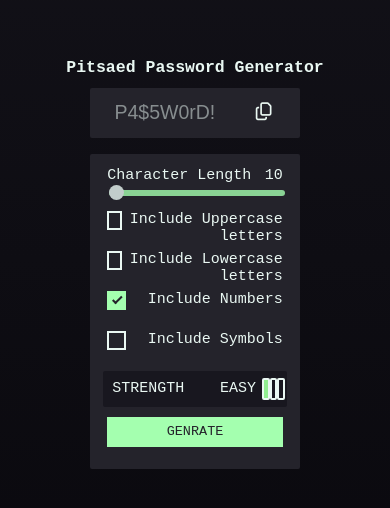
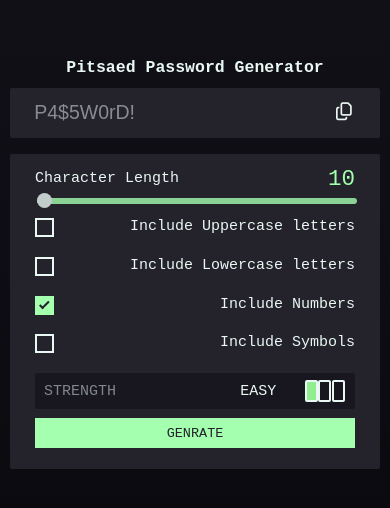
Before and after one commit to lordPitsaed/lordpitsaed.space, a plain HTML site: page passwordGenerator/index.html in a window 390 px wide. Shown: the part 164-672 px from the top of the page. Drawn offline with nearby package versions, Linux system fonts and the light colour scheme.

Commit message:
added more responsiveness fixed font for range value fixed output font

```diff
--- a/passwordGenerator/index.html
+++ b/passwordGenerator/index.html
@@ -11,6 +11,7 @@
     <link rel="shortcut icon" href="favicon.ico" type="image/x-icon">
 </head>
 <body>
+    <div class="wrapper">
         <h1 class="header">Pitsaed Password Generator</h1>
         <div class="password-output">
             <input type="text" value="P4$5W0rD!" id="output" readonly class="inactive">
@@ -44,7 +45,7 @@
             </label>
 
             <div class="password-strength">
-                <span>STRENGTH</span>
+                <span class="inactive">STRENGTH</span>
                 <div class="strength">
                     <span id="strength-output">EASY</span>
                     <div class="cells">
@@ -59,6 +60,7 @@
 
             <div class="password-strong"></div>
         </div>
+    </div>
 </body>
 <script src="script.js"></script>
 <script tpye="text/javascript">
--- a/passwordGenerator/script.js
+++ b/passwordGenerator/script.js
@@ -74,11 +74,14 @@ function setOutput(){
     let symbolsCheck = $('#symbols').is(':checked');
     let outputField = document.getElementById('output');
 
+    if (!uppercaseCheck && !lowercaseCheck && !numsCheck && !symbolsCheck){
+        alert('We need at least one char set to generate you a password!')
+    } else {
     let chars = generateChars(uppercaseCheck, lowercaseCheck, numsCheck, symbolsCheck);
     let output = generatePassword(length, chars);
     let passwordPool = chars.length
     outputField.setAttribute('value', output);
     outputField.setAttribute('class', 'active');
     passwordStrength(length, passwordPool)
-
+    }
 }
--- a/passwordGenerator/styles.css
+++ b/passwordGenerator/styles.css
@@ -67,7 +67,6 @@ body{
 }
 
 .password-output{
-    width: 50%;
     height: 2.3rem;
     background: var(--password-form-color);
     margin: 0 auto;
@@ -94,7 +93,7 @@ body{
     outline: none;
 }
 
-input.inactive{
+input.inactive, span.inactive{
     color: var(--output-inactive);
 }
 
@@ -116,7 +115,6 @@ input.inactive{
     display: flex;
     flex-direction: column;
     align-items: center;
-    width: 50%;
     margin: 0 auto;
     background: var(--password-form-color);
     padding: 0.5rem;
@@ -167,7 +165,13 @@ input.inactive{
 .length-header{
     display: flex;
     flex-direction: row;
+    align-items: center;
     justify-content: space-between;
+}
+
+.range-value {
+    color:rgb(164, 255, 175);
+    font-size: 1.5rem;
 }
 
 /* RANGE SELECTOR STYLE END */
@@ -303,9 +307,13 @@ input[type='checkbox']{
 
 /* STRGTH STYLE END*/
 
-@media screen and (max-width: 800px) {
+@media screen and (max-width: 900px) {
     html{
         font-size: 15px;
+    }
+
+    .wrapper{
+        width: 95%;
     }
 
 }
```
